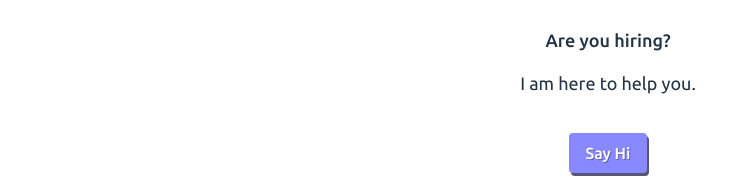
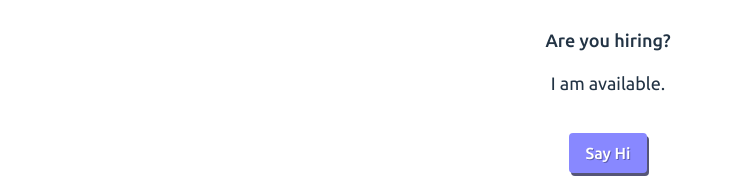
Before and after one commit to dzvilius/vilius-website, a Nuxt app: page / in a window 1280 px wide. Shown: the part 1661-1839 px from the top of the page, without its empty margins (32-774 px from the left). Built offline with nearby package versions, Linux system fonts and the light colour scheme.

Commit message:
change contact section text

```diff
--- a/components/Contact.vue
+++ b/components/Contact.vue
@@ -3,7 +3,7 @@
     <div class="container">
       <div class="ContactCta">
         <h2 class="is-size-3">Are you hiring?</h2>
-        <p class="ContactCta__Subtitle">I am here to help you.</p>
+        <p class="ContactCta__Subtitle">I am available.</p>
         <MailButton/>
       </div>
     </div>
```
